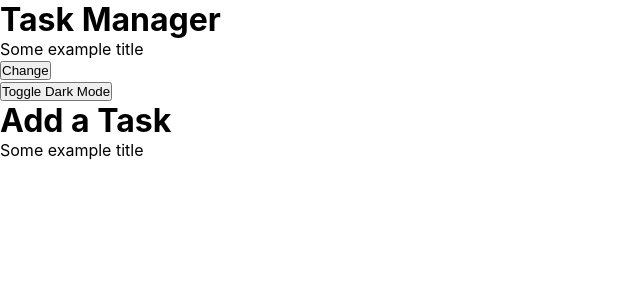
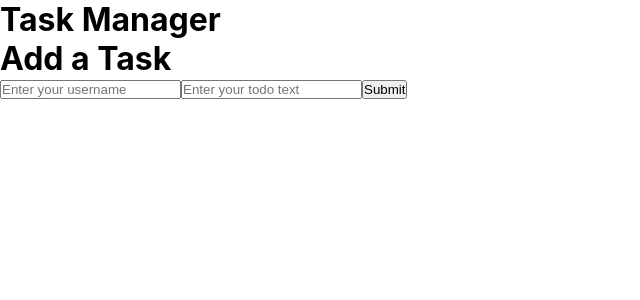
Before and after one commit to jp-king-1337/mern_practice, a React (Create React App) app in the folder client/: page / in a window 1280 px wide. Shown: the top 300 px of the page, without its empty margins (0-640 px from the left). Built offline with nearby package versions, Linux system fonts and the light colour scheme.

Commit message:
finished context/global state

```diff
--- a/client/src/index.css
+++ b/client/src/index.css
@@ -20,3 +20,11 @@ main.dark {
   background: #777;
   color: #fff;
 }
+
+.tasks div {
+  margin: 10px 0;
+}
+
+.tasks div p {
+  margin: 4px 0;
+}
--- a/client/src/pages/Form.js
+++ b/client/src/pages/Form.js
@@ -1,13 +1,52 @@
+import { useState } from 'react';
 import { useStore } from '../store';
 
-function Form(props) {
-  const { title } = useStore();
+function Form() {
+  const { setGlobalState } = useStore();
+  const [formData, setFormData] = useState({
+    taskText: '',
+    username: ''
+  });
+
+  const handleInputChange = e => {
+    const prop = e.target.name;
+    const value = e.target.value;
+
+    setFormData({
+      ...formData,
+      [prop]: value
+    });
+  };
+
+  const handleSubmit = e => {
+    e.preventDefault();
+
+    setGlobalState(oldState => ({
+      ...oldState,
+      tasks: [
+        ...oldState.tasks,
+        {
+          text: formData.taskText,
+          username: formData.username,
+        }
+      ]
+    }));
+
+    setFormData({
+      taskText: '',
+      username: '',
+    });
+  };
 
   return (
     <>
       <h1>Add a Task</h1>
 
-      <p>{title}</p>
+      <form onSubmit={handleSubmit}>
+        <input name="username" value={formData.username} type="text" onChange={handleInputChange} placeholder="Enter your username" />
+        <input name="taskText" value={formData.taskText} type="text" onChange={handleInputChange} placeholder="Enter your todo text" />
+        <button>Submit</button>
+      </form>
     </>
   )
 }
--- a/client/src/pages/Landing.js
+++ b/client/src/pages/Landing.js
@@ -1,36 +1,31 @@
 import { useStore } from '../store';
 
 function Landing() {
-  const { title, setGlobalState } = useStore();
+  const { tasks, setGlobalState } = useStore();
 
-  const changeTitle = () => {
+  const deleteTask = (index) => {
+    const filtered = tasks.filter((task, i) => i !== index);
+
     setGlobalState(oldState => {
       return {
         ...oldState,
-        title: 'Something else'
+        tasks: [...filtered]
       }
-    });
-  };
-
-  const toggleDarkMode = () => {
-    setGlobalState(oldState => {
-      return {
-        ...oldState,
-        darkMode: !oldState.darkMode
-      }
-    });
+    })
   };
 
   return (
     <>
       <h1>Task Manager</h1>
 
-      <p>{title}</p>
-
-      <button onClick={changeTitle}>Change</button>
-
-      <div>
-        <button onClick={toggleDarkMode}>Toggle Dark Mode</button>
+      <div className="tasks">
+        {tasks.map((task, index) => (
+          <div key={index}>
+            <p>Task: {task.text}</p>
+            <p>Username: {task.username}</p>
+            <button onClick={() => deleteTask(index)}>Delete</button>
+          </div>
+        ))}
       </div>
     </>
   )
```
